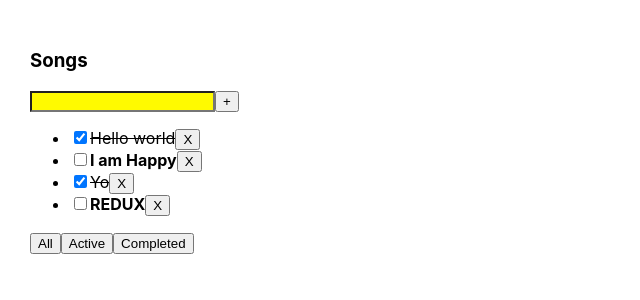
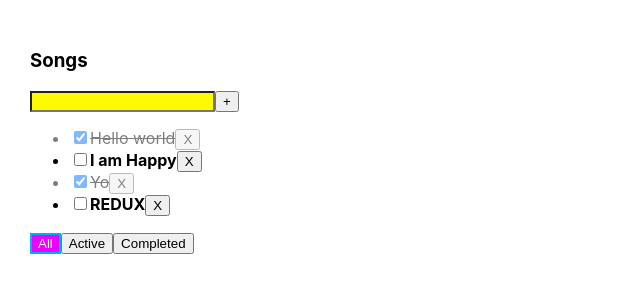
Before and after one commit to lelka00777/lesonstodo, a React (Create React App) app: page / in a window 1280 px wide. Shown: the top 300 px of the page, without its empty margins (0-640 px from the left). Built offline with nearby package versions, Linux system fonts and the light colour scheme; the HTML template or start-up script is replaced by a standard one.

Commit message:
todo04End commit

```diff
--- a/src/App.css
+++ b/src/App.css
@@ -11,7 +11,7 @@
 }
 .task-done {
 
-opacity: 0,5;
+opacity: 0.5;
 text-decoration: line-through;
 color: rgb(0, 0, 0);
 
--- a/src/App.tsx
+++ b/src/App.tsx
@@ -43,7 +43,7 @@ function App(): JSX.Element {
         filterForRender = tasks.filter((tasks) => tasks.isDone === true);
     }
 
-    const changeTaskStatus = (taskId: string) => {
+    const changeTaskStatus = (taskId: string,isDone:boolean) => {
         const updeteTask: any = tasks.map(t => t.id === taskId ? {...t, isDone: !t.isDone} : t)
         setTask(updeteTask)
 
--- a/src/Components/Button.tsx
+++ b/src/Components/Button.tsx
@@ -4,7 +4,7 @@ import {FilterValueType} from "../App";
 type PropsType = {
     name: string;
     callback: () => void;
-    filter?: FilterValueType
+    filter?: string
 
 
 };
@@ -22,7 +22,7 @@ export const Button: FC<PropsType> = (props: PropsType) => {
     };
 
     return <button
-        className={props.filter === "Completed" ? 'btn-filter' : ''}
+        className={props.filter === props.name ? 'btn-filter' : ''} // сравниваем название кнопки и какая была нажата
 
 
         onClick={onclicHandler}>{props.name}</button>
--- a/src/Todolist.tsx
+++ b/src/Todolist.tsx
@@ -16,7 +16,7 @@ type PropsType = {
     removeTask: (taskId: string) => void;
     chengeTodoFilter: (filter: FilterValueType) => void;
     addTask: (value: string) => void;
-    changeTaskStatus: (taskId: string) => void;
+    changeTaskStatus: (taskId: string, isDone: boolean) => void;
     filter: FilterValueType
 };                                                                    // пропсы
 
@@ -35,10 +35,10 @@ export const Todolist: FC<PropsType> = ({                  //компонент
 
     let onChangeHandler = (event: ChangeEvent<HTMLInputElement>) => {
 
-        if (!value.trim()){
-         setEmptyValueError(true)
-        }else{
-            emptyValueError&&setEmptyValueError(false)
+        if (!value.trim()) {
+            setEmptyValueError(true)
+        } else {
+            emptyValueError && setEmptyValueError(false)
 
         }
 
@@ -74,9 +74,13 @@ export const Todolist: FC<PropsType> = ({                  //компонент
         removeTask(taskId);
     };
 
-    const onClickchangeTaskStatus = (taskId: string) => {
-        changeTaskStatus(taskId);
+    const onClickchangeTaskStatus = (taskId: string, e: ChangeEvent<HTMLInputElement>) => { //& мой вариант
+        changeTaskStatus(taskId, e.currentTarget.checked);
     };
+
+    // const onClickchangeTaskStatus = (taskId:string,newIsdone:boolean) => { // & вариант с урока игоря
+    //     changeTaskStatus(taskId,newIsdone);
+    // };
 
 
     const todolistItems = tasks.map((task: TaskType) => {
@@ -87,7 +91,8 @@ export const Todolist: FC<PropsType> = ({                  //компонент
                 <input className={task.isDone === true ? 'check' : ''}
                        type="checkbox"
                        checked={task.isDone}
-                       onChange={() => onClickchangeTaskStatus(task.id)}
+                       onChange={(e) => onClickchangeTaskStatus(task.id, e)} // & мой вариант
+                    // onChange={(e) => onClickchangeTaskStatus(task.id,e.currentTarget.checked)} // & вариант с урока игоря
                 />
                 <span>{task.title}</span>
                 <Button name={"X"} callback={() => removeTaskHandler(task.id)}/>
@@ -125,10 +130,12 @@ export const Todolist: FC<PropsType> = ({                  //компонент
 
 
                     name={"Active"}
+                    filter={filter}
                     callback={() => onClickFilterHandler("Active")}
                 />
                 <Button
                     name={"Completed"}
+                    filter={filter}
                     callback={() => onClickFilterHandler("Completed")}
                 />
 
```
